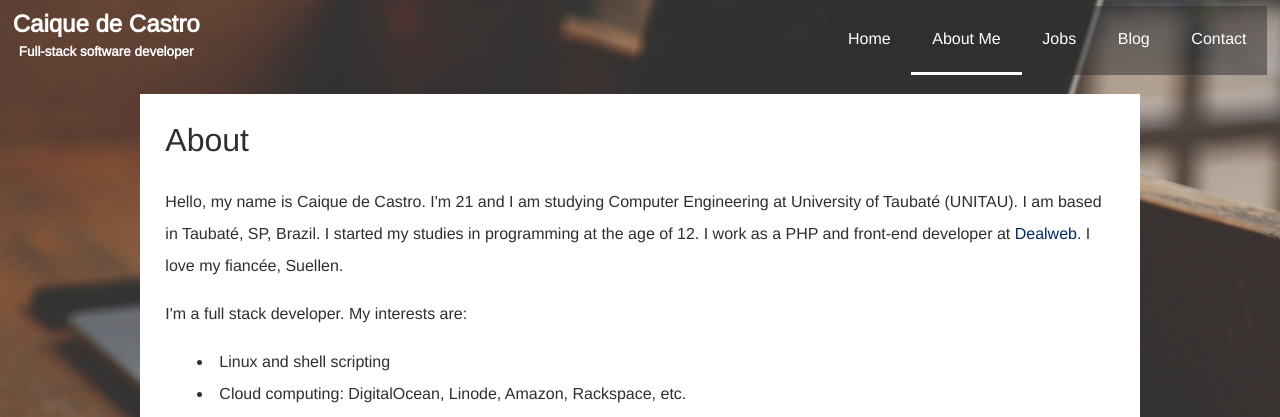
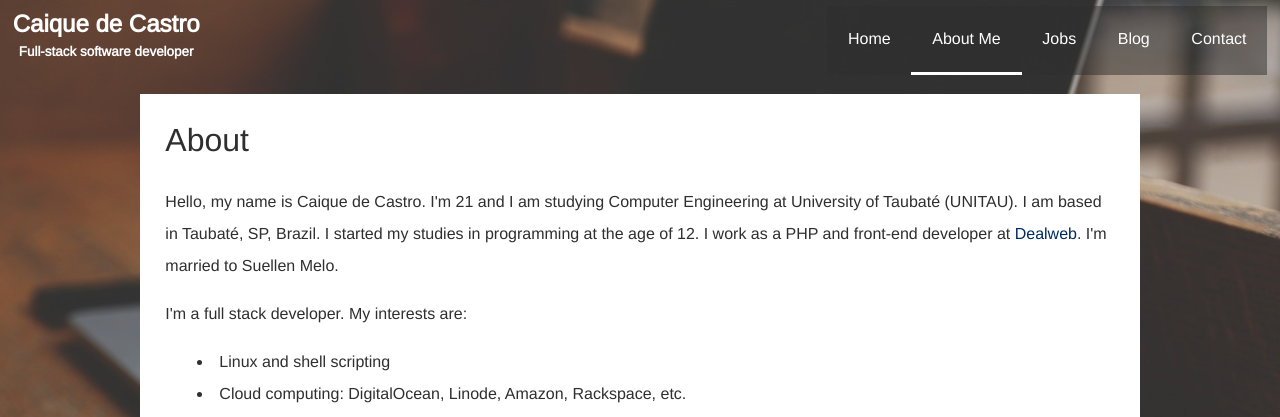
Before and after one commit to caiquecastro/caiquecastro.com, a Jekyll site: the page built from about.html, in a window 1280 px wide. Shown: the top 417 px of the page. Built offline with Jekyll 4.4.1, drawn with Linux system fonts in a browser that asks for light colours.

Commit message:
I'm a married man!

```diff
--- a/about.html
+++ b/about.html
@@ -9,7 +9,7 @@ permalink: /about
 <p>
     Hello, my name is Caique de Castro. I'm 21 and I am studying Computer Engineering at University of Taubaté (UNITAU).
     I am based in Taubaté, SP, Brazil. I started my studies in programming at the age of 12.
-    I work as a PHP and front-end developer at <a href="http://www.dealweb.com.br">Dealweb</a>. I love my fiancée, Suellen.
+    I work as a PHP and front-end developer at <a href="http://www.dealweb.com.br">Dealweb</a>. I'm married to Suellen Melo.
 </p>
 
 <p>
```
